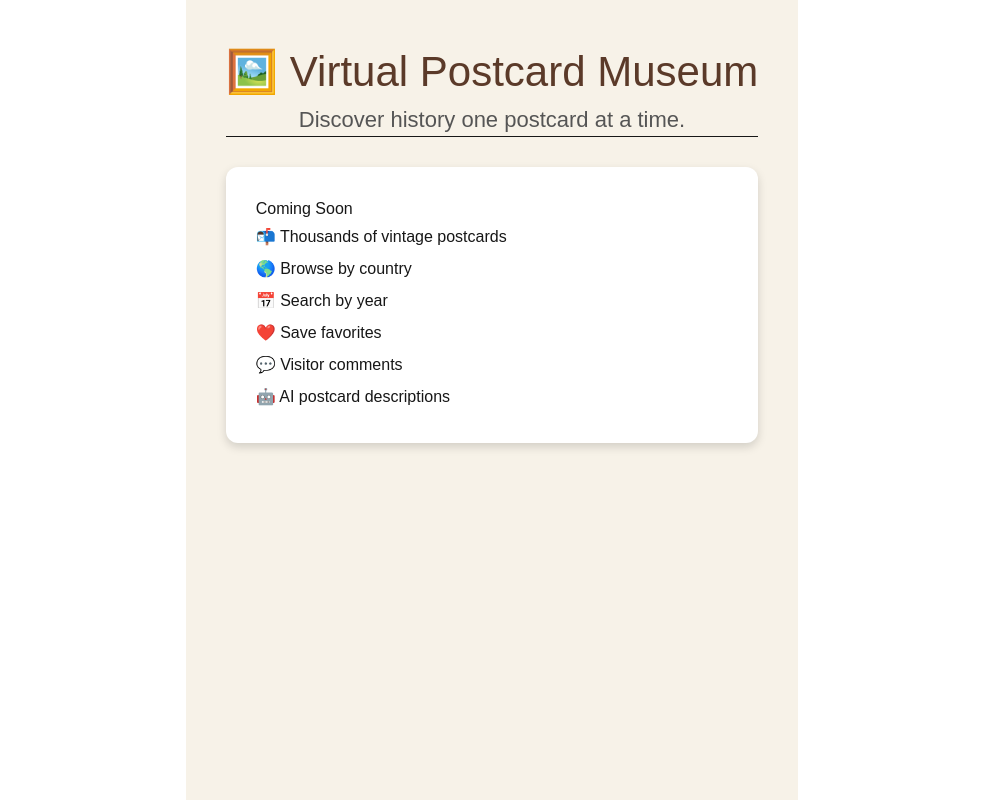
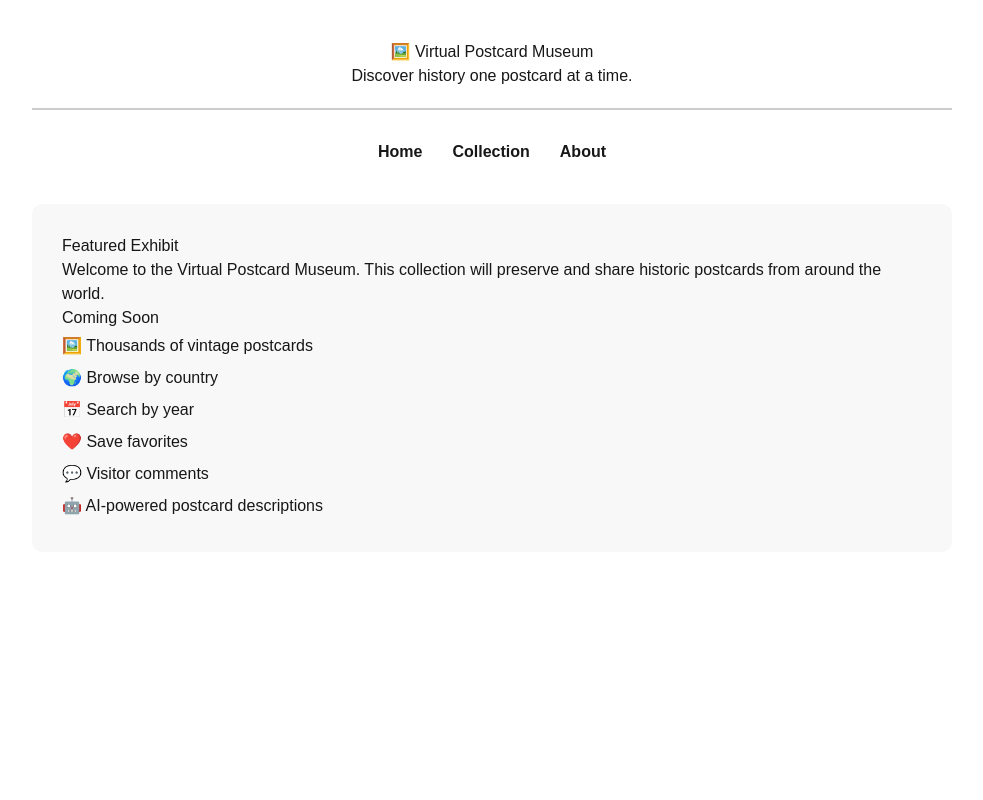
Before and after one commit to postcardmuseum/virtual-postcard-museum, a Next.js app: page / in a window 1280 px wide. Shown: the whole page, without its empty margins (148-1131 px from the left). Built offline with nearby package versions, Linux system fonts and the light colour scheme.

Commit message:
Milestone 2 completer

```diff
--- a/app/page.tsx
+++ b/app/page.tsx
@@ -14,89 +14,102 @@ export default function Home() {
 
         fontFamily: "Arial, sans-serif",
 
-        backgroundColor: "#f7f2e8",
-
-        minHeight: "100vh",
-
       }}
 
     >
 
-      <h1
+      <header
 
         style={{
 
+          borderBottom: "2px solid #ccc",
+
+          paddingBottom: "20px",
+
+          marginBottom: "30px",
+
           textAlign: "center",
-
-          color: "#5b3a29",
-
-          fontSize: "42px",
 
         }}
 
       >
 
-        🖼️ Virtual Postcard Museum
+        <h1>🖼️ Virtual Postcard Museum</h1>
 
-      </h1>
+        <p>Discover history one postcard at a time.</p>
 
-      <p
+      </header>
+
+      <nav
 
         style={{
 
-          textAlign: "center",
+          display: "flex",
 
-          fontSize: "22px",
+          justifyContent: "center",
 
-          color: "#555",
+          gap: "30px",
+
+          marginBottom: "40px",
+
+          fontWeight: "bold",
 
         }}
 
       >
 
-        Discover history one postcard at a time.
+        <span>Home</span>
 
-      </p>
+        <span>Collection</span>
 
-      <hr />
+        <span>About</span>
 
-      <div
+      </nav>
+<section
 
-        style={{
+  style={{
 
-          background: "white",
+    backgroundColor: "#f8f8f8",
 
-          padding: "30px",
+    padding: "30px",
 
-          borderRadius: "12px",
+    borderRadius: "10px",
 
-          marginTop: "30px",
+  }}
 
-          boxShadow: "0 4px 10px rgba(0,0,0,.15)",
+>
 
-        }}
+  <h2>Featured Exhibit</h2>
 
-      >
+  <p>
 
-        <h2>Coming Soon</h2>
+    Welcome to the Virtual Postcard Museum. This collection will preserve and
 
-        <ul style={{ lineHeight: "2" }}>
+    share historic postcards from around the world.
 
-          <li>📬 Thousands of vintage postcards</li>
+  </p>
 
-          <li>🌎 Browse by country</li>
+  <h3>Coming Soon</h3>
 
-          <li>📅 Search by year</li>
+  <ul style={{ lineHeight: "2" }}>
 
-          <li>❤️ Save favorites</li>
+    <li>🖼️ Thousands of vintage postcards</li>
 
-          <li>💬 Visitor comments</li>
+    <li>🌍 Browse by country</li>
 
-          <li>🤖 AI postcard descriptions</li>
+    <li>📅 Search by year</li>
 
-        </ul>
+    <li>❤️ Save favorites</li>
 
-      </div>
+    <li>💬 Visitor comments</li>
+
+    <li>🤖 AI-powered postcard descriptions</li>
+
+  </ul>
+
+</section>
+
+
 
     </main>
 
```
